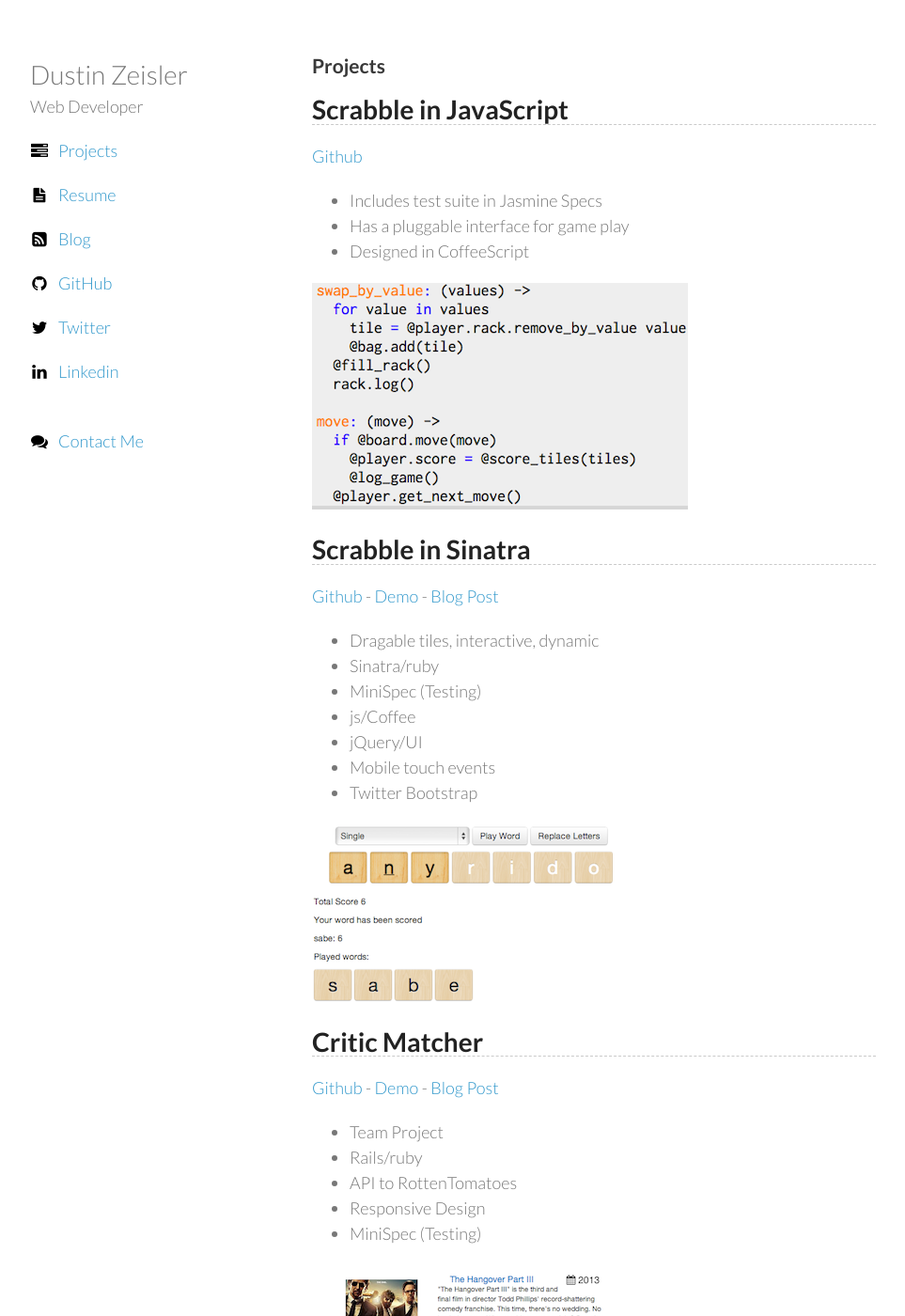
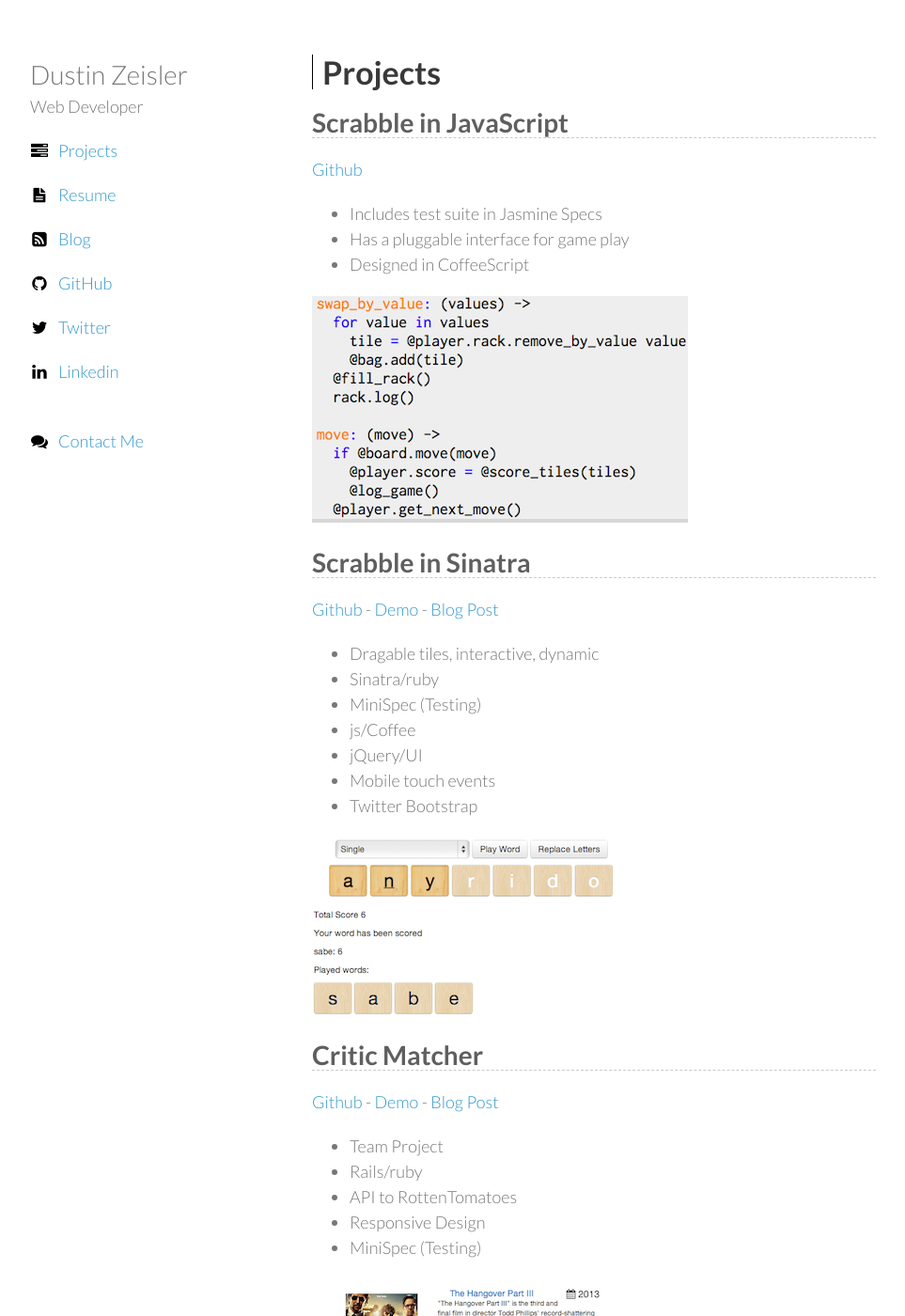
Before and after one commit to zeisler/zeisler.github.io, a Jekyll site: the page built from projects/index.md, in a window 1280 px wide and 1400 px high. Shown: the whole window at 94% size, without its empty margins (158-1121 px from the left). Built offline with Jekyll 4.4.1, drawn with Linux system fonts in a browser that asks for light colours.

Commit message:
mod page title look

```diff
--- a/_layouts/default.html
+++ b/_layouts/default.html
@@ -30,7 +30,7 @@
         <p class="view"><a href="mailto:dustin@zeisler.net"><i class="icon-comments"></i>Contact Me</a></p>
       </header>
       <section>
-      <h2>{{ page.title }}</h2>
+      <h2 class="page_title">{{ page.title }}</h2>
       {{ content }}
 
       </section>
--- a/stylesheets/styles.css
+++ b/stylesheets/styles.css
@@ -37,6 +37,12 @@ display: inline-block;
 #post_tile{
 
 }
+.page_title{
+  font-size: 34px;
+  padding-left: 10px;
+  margin-bottom: 20px;
+  border-left: solid black 1px;
+}
 
 h1, h2, h3, h4, h5, h6 {
   color:#222;
@@ -54,6 +60,7 @@ h1, h2, h3 {
 h1 {
   border-bottom: rgb(202, 202, 202) dashed 1px;
   font-size:28px;
+  color: rgb(95, 95, 95);
 }
 
 h2 {
```
